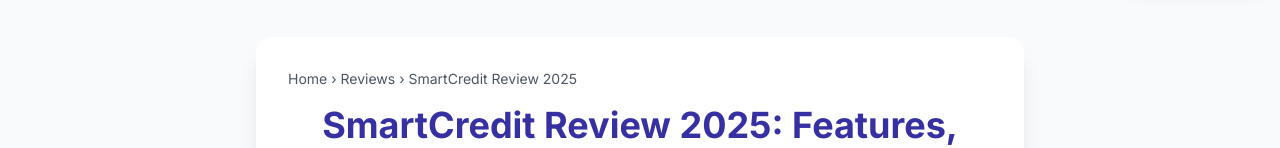
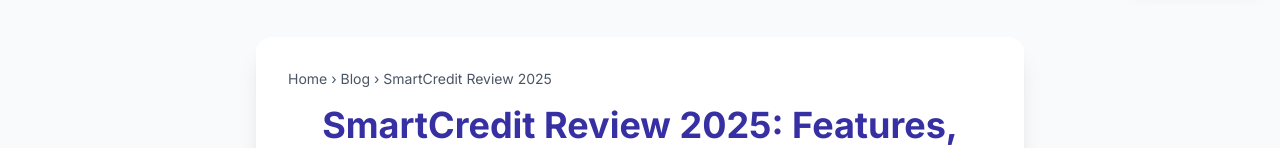
Before and after one commit to LIVETECHTOOLS/calcportalpro, a Next.js app: page /blog/smartcredit-review-2025 in a window 1280 px wide. Shown: the part 148-296 px from the top of the page. Built offline with nearby package versions, Linux system fonts and the light colour scheme; a web font is replaced by a local one.

Commit message:
Update page.tsx

```diff
--- a/app/blog/smartcredit-review-2025/page.tsx
+++ b/app/blog/smartcredit-review-2025/page.tsx
@@ -116,8 +116,9 @@
               Home
             </a>{" "}
             ›{" "}
-            <a href="/reviews" className="hover:underline">
-              Reviews
+
+            <a href="/blog" className="hover:underline">
+              Blog
             </a>{" "}
             › <span>SmartCredit Review 2025</span>
           </nav>
```
